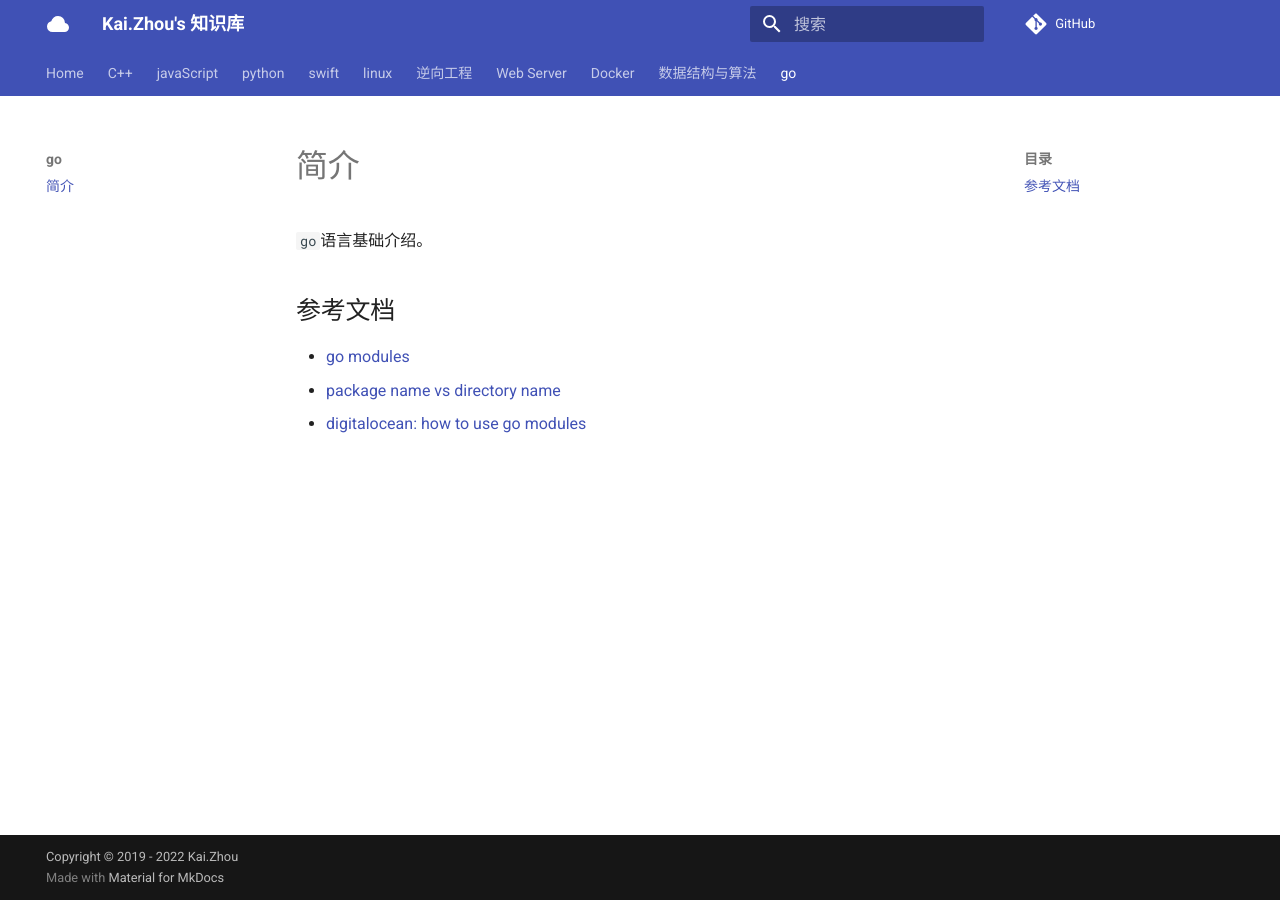
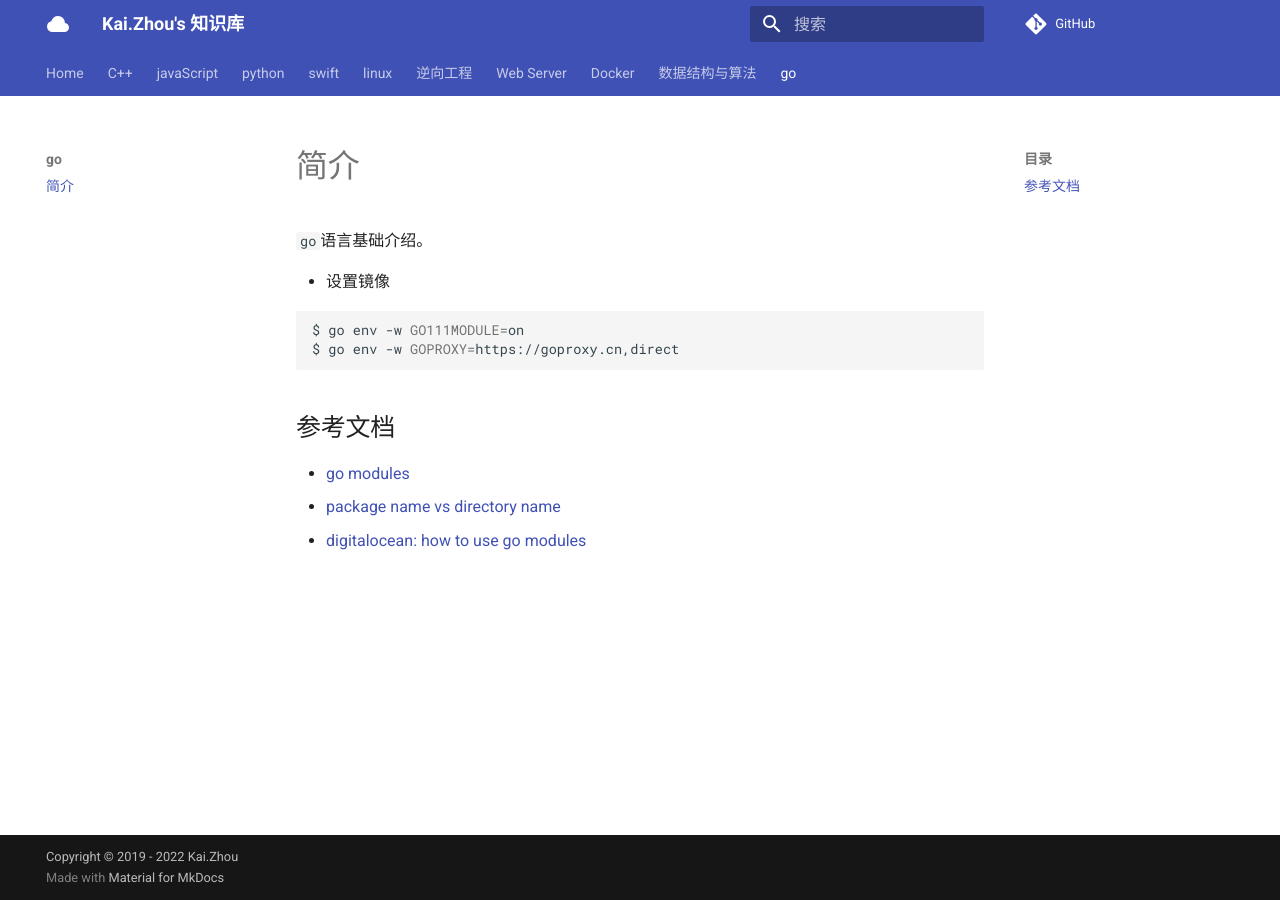
Before and after one commit to zhoukaidev/ks_blog, an MkDocs documentation site: the page built from docs/go/README.md, in a window 1280 px wide. Built offline with MkDocs 1.6.1 and Material for MkDocs 9.7.7, drawn with Linux system fonts in a browser that asks for light colours; comment, search, counter and statistics services are not loaded.

Commit message:
Update README.md

````diff
--- a/docs/go/README.md
+++ b/docs/go/README.md
@@ -1,6 +1,13 @@
 # 简介
 
 `go`语言基础介绍。
+
+* 设置镜像
+
+```sh
+$ go env -w GO111MODULE=on
+$ go env -w GOPROXY=https://goproxy.cn,direct
+```
 
 
 ## 参考文档
````
